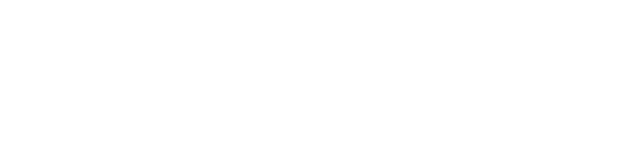
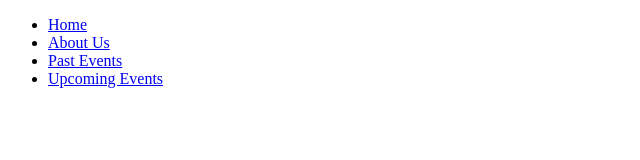
Before and after one commit to Skylar-Lorena/student-event-hub, a plain HTML site: page index.html in a window 1280 px wide. Shown: the whole page, without its empty margins (0-640 px from the left). Drawn offline with Linux system fonts and the light colour scheme.

Commit message:
feat: add site navigation with semantic header

```diff
--- a/index.html
+++ b/index.html
@@ -6,5 +6,15 @@
     <title>Student Event Hub</title>
 </head>
 <body>
+    <header>
+    <nav>
+        <ul>
+            <li><a href="#home">Home</a></li>
+            <li><a href="#about">About Us</a></li>
+            <li><a href="past_events.html">Past Events</a></li>
+            <li><a href="#upcoming">Upcoming Events</a></li>
+        </ul>
+    </nav>
+</header>
 </body>
 </html>
```
